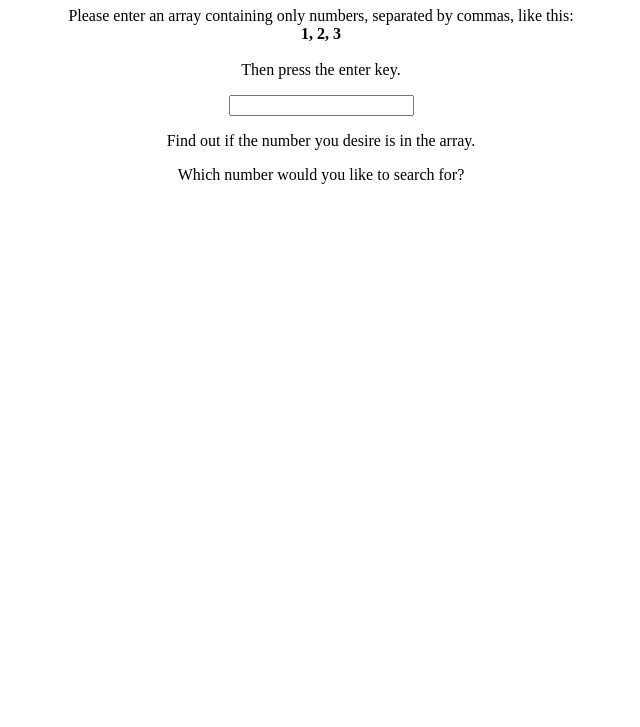
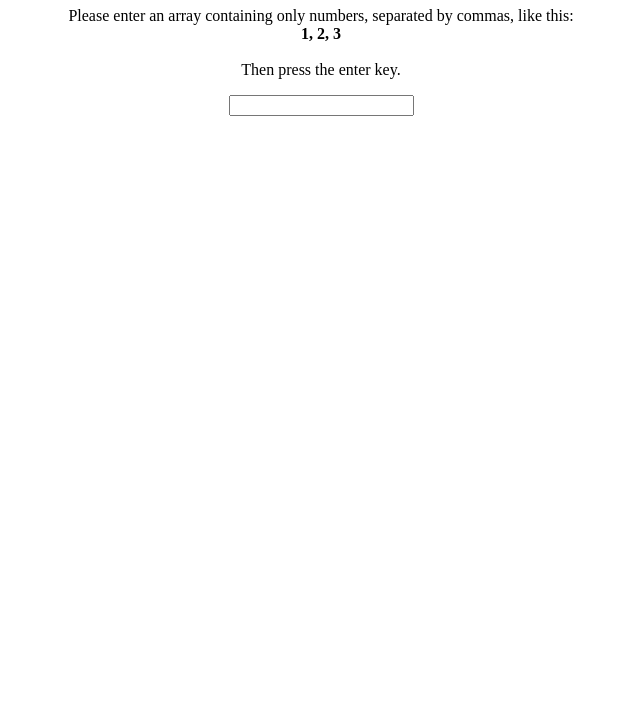
Before and after one commit to markellisdev/cspace-binary-js, a plain HTML site: page example.html in a window 1280 px wide. Shown: the part 73-800 px from the top of the page, without its empty margins (319-959 px from the left). Drawn offline with nearby package versions, Linux system fonts and the light colour scheme.

Commit message:
add functionality to display pick number section only after valid array has been entered

```diff
--- a/cspace-binary.js
+++ b/cspace-binary.js
@@ -51,6 +51,7 @@ function validateArray(userArr, userNum) {
 function itemsAreInts(list) {
   if (list.every(list => Number.isInteger(list))) {
     console.log("Thank you for entering an array of only integers.")
+    $("#userNumSection").show();
   }
   else {
     console.log("Your array contains items other than numbers. Please refresh the page and enter an array containing ONLY integers.");
--- a/example.html
+++ b/example.html
@@ -26,7 +26,7 @@
         <input type="string" id="inputArr">
     </div>
 
-    <div>
+    <div id="userNumSection" style="display: none;">
         <p>Find out if the number you desire is in the array.</p>
 
         <p>Which number would you like to search for?</p>
```
Also changed, not shown: README.md.
